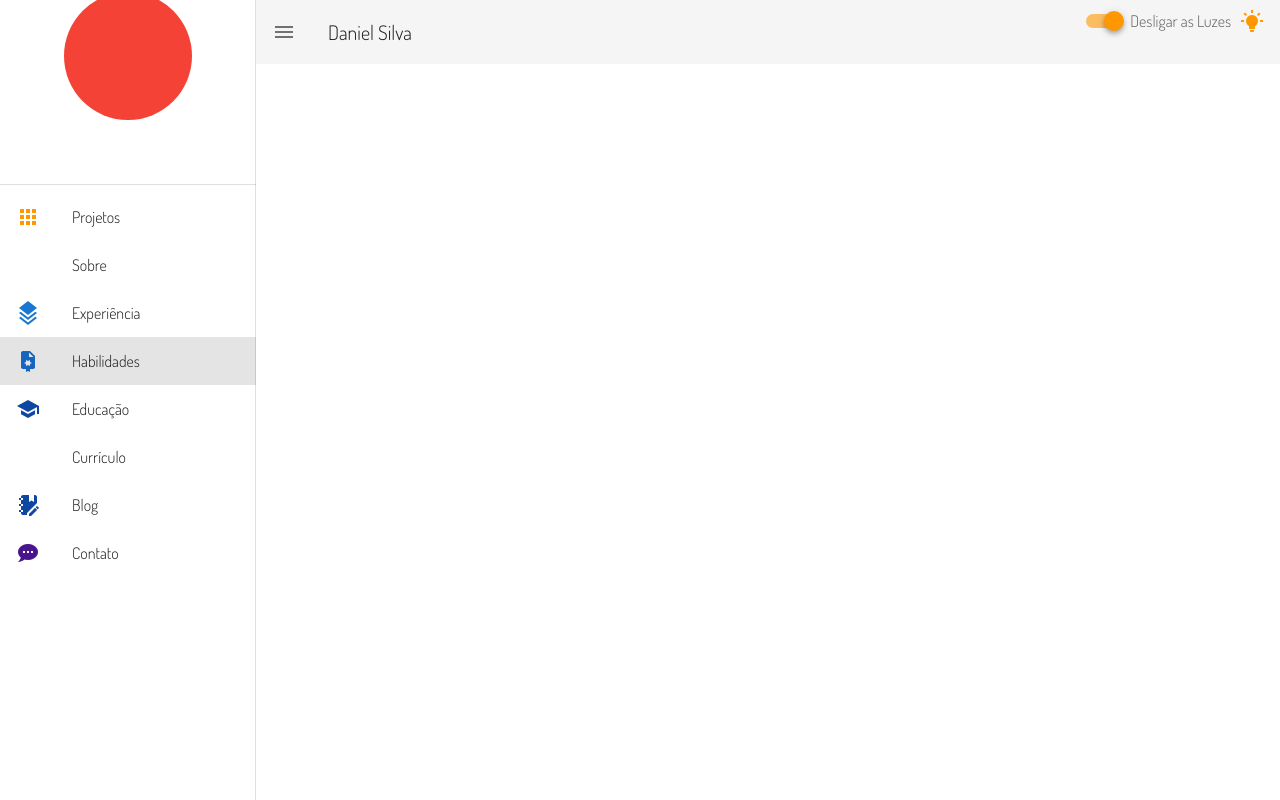
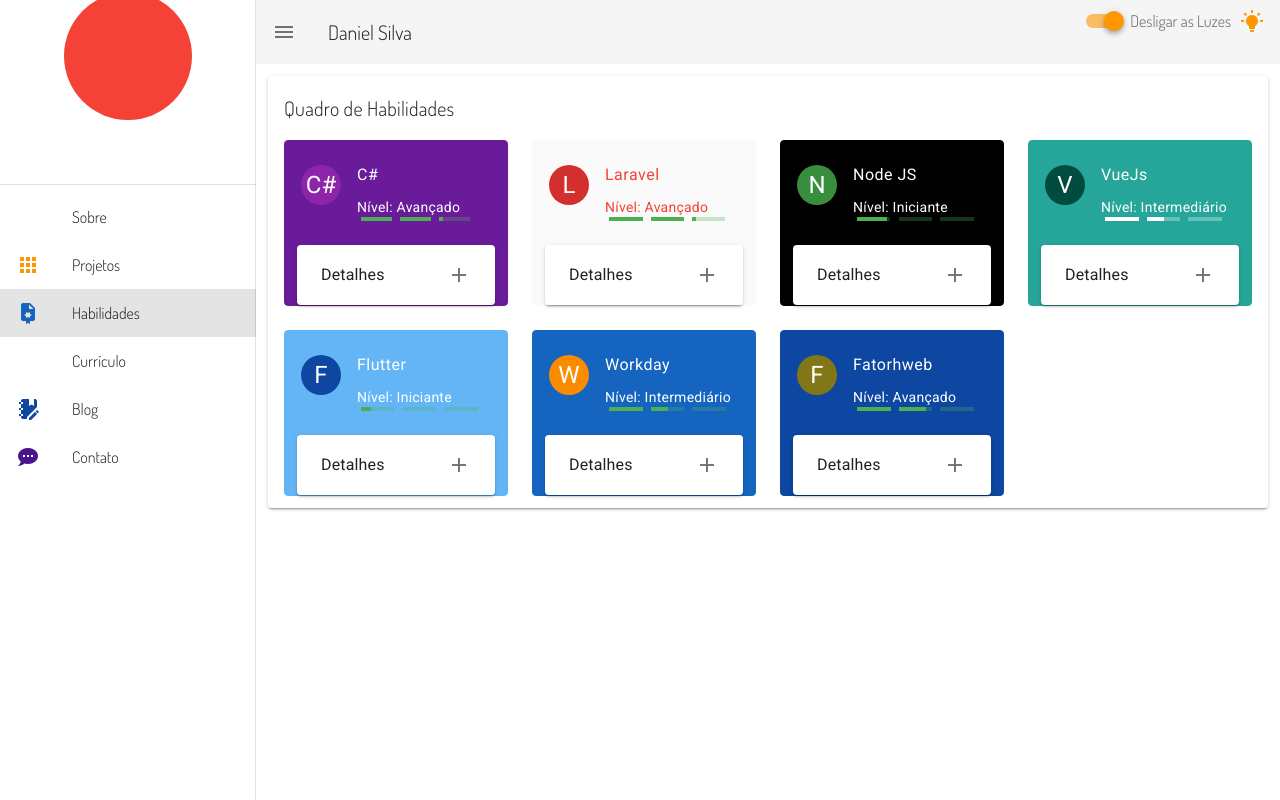
Before and after one commit to ProgramadorDeValor/portifolio, a Nuxt app: page /skills in a window 1280 px wide. Built offline with nearby package versions, Linux system fonts and the light colour scheme.

Commit message:
Built About and Skills
  Built the page about and Skills, put together with about the Education. Added extra Project in Project. Removed Education from Menu and changed about position

```diff
--- a/components/SystemKnowledge.vue
+++ b/components/SystemKnowledge.vue
@@ -15,7 +15,7 @@
           <v-list-item>
             <v-list-item-avatar :color="avatarColor">
               <slot name="avatar">
-                <span class="white--text headline">{{ avatarLetter }}</span>
+                <span class="white--text headline">{{ initialLetter }}</span>
               </slot>
             </v-list-item-avatar>
             <v-list-item-content>
@@ -54,7 +54,6 @@
         <v-expansion-panels accordion hover>
           <v-expansion-panel>
             <v-expansion-panel-header
-              :color="descriptionTitleColor"
               ripple
               expand-icon="mdi-plus"
             >
@@ -62,7 +61,7 @@
                 {{ descriptionTitle }}
               </div>
             </v-expansion-panel-header>
-            <v-expansion-panel-content color="primary" eager>
+            <v-expansion-panel-content eager>
               <div class="body-2 pt-2">
                 {{ description }}
               </div>
@@ -89,7 +88,7 @@ export default {
     },
     avatarLetter: {
       type: String,
-      default: 'E'
+      default: ''
     },
     title: {
       type: String,
@@ -105,7 +104,7 @@ export default {
     },
     descriptionTitleColor: {
       type: String,
-      default: 'blue'
+      default: 'white'
     },
     description: {
       type: String,
@@ -134,6 +133,9 @@ export default {
     }
   },
   computed: {
+    initialLetter () {
+      return this.avatarLetter !== '' ? this.avatarLetter : this.title.substr(0, 1)
+    },
     bar1Calc () {
       if (this.barValue < 1)
         return 0
--- a/layouts/default.vue
+++ b/layouts/default.vue
@@ -66,34 +66,22 @@ export default {
       fixed: false,
       items: [
         {
+          icon: 'mdi-face',
+          color: 'blue',
+          title: 'Sobre',
+          to: '/about'
+        },
+        {
           icon: 'mdi-apps',
           color: 'orange',
           title: 'Projetos',
           to: '/'
         },
         {
-          icon: 'mdi-face',
-          color: 'blue',
-          title: 'Sobre',
-          to: '/about'
-        },
-        {
-          icon: 'mdi-layers-triple',
-          color: 'blue darken-2',
-          title: 'Experiência',
-          to: '/experience'
-        },
-        {
           icon: 'mdi-file-certificate',
           color: 'blue darken-3',
           title: 'Habilidades',
           to: '/skills'
-        },
-        {
-          icon: 'mdi-school',
-          color: 'blue darken-4',
-          title: 'Educação',
-          to: '/education'
         },
         {
           icon: 'mdi-pdf-box',
@@ -122,9 +110,6 @@ export default {
     }
   },
   computed: {
-    lightsOn () {
-      return !this.$vuetify.theme.dark
-    }
   },
   methods: {
     changeToDarkMode (val) {
--- a/pages/about.vue
+++ b/pages/about.vue
@@ -1,7 +1,7 @@
 <template>
   <v-row>
     <v-card
-      class="mx-auto"
+      class="mx-2"
       color="primary"
       dark
     >
@@ -15,7 +15,7 @@
         <span class="title font-weight-light">Quem sou eu ?</span>
       </v-card-title>
 
-      <v-card-text class="headline font-weight-bold">
+      <v-card-text class="headline font-weight-bold white--text">
         {{ aboutMe }}
       </v-card-text>
 
@@ -39,10 +39,7 @@
         <div class="font-weight-bold ml-8 mb-2 title text-center">
           Experiências
         </div>
-        <v-timeline
-          align-top
-          :dense="$vuetify.breakpoint.smAndDown"
-        >
+        <v-timeline>
           <v-timeline-item
             v-for="(item, i) in experienceItems"
             :key="i"
@@ -50,6 +47,12 @@
             :icon="item.icon"
             fill-dot
           >
+            <template #opposite>
+              <span
+                :class="`headline font-weight-bold blue--text`"
+                v-text="item.year"
+              />
+            </template>
             <v-card
               :color="item.color"
               dark
@@ -57,33 +60,51 @@
               <v-card-title class="title">
                 {{ item.title }}
               </v-card-title>
-              <v-card-text class="white text--primary">
-                <p>{{ item.description }}</p>
-                <v-icon color="black">
-                  mdi-laravel
-                </v-icon>
+              <v-card-text v-if="item.description" class="pt-2">
+                <p
+                  v-for="(line,i) in item.description"
+                  :key="i"
+                  class="body-1 white--text"
+                >
+                  {{ line }}
+                </p>
               </v-card-text>
-              <v-row class="mx-1 align-start">
-                <v-col
-                  v-for="(system, index) in item.systems"
-                  :key="index"
-                  cols="12"
-                  sm="6"
-                  xl="4"
+            </v-card>
+          </v-timeline-item>
+        </v-timeline>
+        <div class="font-weight-bold ml-8 mb-2 title text-center">
+          Educação
+        </div>
+        <v-timeline>
+          <v-timeline-item
+            v-for="(item, i) in educationItems"
+            :key="i"
+            :color="item.color"
+            :icon="item.icon"
+            fill-dot
+          >
+            <template #opposite>
+              <span
+                :class="`headline font-weight-bold blue--text`"
+                v-text="item.year"
+              />
+            </template>
+            <v-card
+              :color="item.color"
+              dark
+            >
+              <v-card-title class="title">
+                {{ item.title }}
+              </v-card-title>
+              <v-card-text v-if="item.description" class="pt-2">
+                <p
+                  v-for="(line,i) in item.description"
+                  :key="i"
+                  class="body-1 white--text"
                 >
-                  <system-knowledge
-                    :title="system.title"
-                    :level="system.level"
-                    :bar-value="system.bar"
-                    :description="system.description"
-                    :avatar-letter="system.avatarLetter"
-                    :avatar-color="system.avatarColor"
-                    :card-color="system.cardColor"
-                    :text-color="system.textColor"
-                    :description-title-color="system.descriptionTitleColor"
-                  />
-                </v-col>
-              </v-row>
+                  {{ line }}
+                </p>
+              </v-card-text>
             </v-card>
           </v-timeline-item>
         </v-timeline>
@@ -95,58 +116,65 @@
 
 </style>
 <script>
-import { SystemKnowledge } from '../components/SystemKnowledge'
 export default {
   name: 'About',
-  components: { SystemKnowledge },
   data () {
     return {
       aboutMe: '"Um desenvolvedor backend que adora discutir e desenvolver ideias e projetos novos. Meus pontos ' +
         'mais fortes estão em C# e Laravel e atualmente caminhando também no aprendizado de VueJS para aumentar minhas habilidades no frontend."',
       experienceItems: [
         {
-          title: 'Analista de Sistemas III - Amcor - 2018 - Presente',
+          title: 'Analista de Sistemas III - Amcor',
           icon: 'mdi-star',
+          year: '2018 - Presente',
           color: 'primary',
-          description: 'Atuando em um time glogbal de desenvolvimento ' +
-            'Workday - Integrações e Relatórios',
-          systems: [
-            {
-              title: 'C#',
-              level: 'Intermediário',
-              bar: 66,
-              avatarLetter: 'C'
-            },
-            {
-              title: 'Laravel',
-              avatarColor: 'orange darken-2',
-              level: 'Intermediário',
-              bar: 66,
-              avatarLetter: 'L',
-              cardColor: 'white',
-              textColor: 'black',
-              descriptionTitleColor: 'primary'
-            },
-            {
-              title: 'Workday',
-              level: 'Intermediário',
-              bar: 50,
-              description: 'Desenvolvimento de Relatórios, Integrações e BIRT',
-              avatarLetter: 'W'
-            }
+          description: [
+            'Atuando em um time glogbal de desenvolvimento. ',
+            '- Workday relatórios e Integrações',
+            '- Desenvolvimento e manutenção em C# e Vb.net para sistemas de Chão de Fábrica.']
+        },
+        {
+          title: 'Analista de Negócios - Bemis/Amcor',
+          year: '2016 - 2018',
+          icon: 'mdi-account',
+          color: 'primary',
+          description: [
+            '- Propor padrões, procedimentos e fornecer suporte técnico na identificação das alternativas e oportunidades de aplicações de Tecnologias de Informação para as áreas de RH.',
+            '- Avaliação das evoluções de versões dos sistemas de RH identificando os impactos no modelo já implantado e o custo benefício dessas atualizações.',
+            '- Participar das elaborações de "Business Case" de Projetos relacionados aos processos, gerando subsídios para decisões relativas à implementação.',
+            '- Avaliar continuamente os Projetos relacionados à área de RH, aferindo os benefícios esperados e calculando os referidos retornos do capital empregado (ROI).',
+            '- Participar de reuniões com fornecedores de soluções e áreas administrativas da empresa para prestar suporte e esclarecer o atendimento aos requerimentos definidos e o completo entendimento das necessidades de TI e negócio.',
+            '- Promover o relacionamento externo com fornecedores para o perfeito atendimento das necessidade e estratégias da companhia.',
+            '- Desenvolvimento de Correções e Melhorias para o Fatorhweb'
           ]
         },
         {
-          title: 'Analista de Negócios - Bemis/Amcor - 2016 - 2018',
+          title: 'Estagiário Analista de Negócios - Bemis',
+          year: '2014 - 2016',
           icon: 'mdi-account',
-          color: 'accent',
-          description: 'ashudauhdshuauhduhahud'
+          color: 'primary'
+        }
+      ],
+      educationItems: [
+        {
+          title: 'USP/ESALQ - MBA - Gestão de Negócios',
+          icon: 'mdi-briefcase',
+          year: '2019 - 2021',
+          color: 'primary'
         },
         {
-          title: 'Estagiário Analista de Negócios - Bemis - 2014 - 2016',
-          icon: 'mdi-account',
-          color: 'accent',
-          description: 'ashudauhdshuauhduhahud'
+          title: 'IFSP - Análise e Desenvolvimento de Sistemas',
+          year: '2013 - 2016',
+          icon: 'mdi-glasses',
+          color: 'green'
+        },
+        {
+          title: 'SENAI - Técnico em eletrônica',
+          year: '2011 - 2012',
+          icon: 'mdi-memory',
+          color: 'red',
+          description: [
+            'Ênfase em automação']
         }
       ]
     }
--- a/pages/index.vue
+++ b/pages/index.vue
@@ -48,6 +48,14 @@ export default {
           description: 'Um pequeno app em C# usando windows forms que inicializa diretamente como um TrayIcon.',
           technologies: 'csharp,github',
           linkButton: 'https://github.com/ProgramadorDeValor/TrayIconExampleCsharp'
+        },
+        {
+          id: 4,
+          title: 'Molezinha',
+          description: 'Um pacote que implementa a Lógica do Porto (Software Architectural Pattern), sem modificar o core' +
+            ' do Laravel, podendo ser usado em concomitante com a estrutura original',
+          technologies: 'laravel,github',
+          linkButton: 'https://github.com/ProgramadorDeValor/molezinha-porto-laravel'
         }
       ]
     }
--- /dev/null
+++ b/pages/skills.vue
@@ -0,0 +1,105 @@
+<template>
+  <v-card>
+    <v-card-title> Quadro de Habilidades</v-card-title>
+    <v-row class="mx-1 align-start">
+      <v-col
+        v-for="(system, index) in systems"
+        :key="index"
+        cols="12"
+        sm="4"
+        md="3"
+      >
+        <system-knowledge
+          :title="system.title"
+          :level="system.level"
+          :bar-value="system.bar"
+          :progress-bar-color="system.barColor"
+          :description="system.description"
+          :avatar-letter="system.avatarLetter"
+          :avatar-color="system.avatarColor"
+          :card-color="system.cardColor"
+          :text-color="system.textColor"
+          :description-title-color="system.descriptionTitleColor"
+        />
+      </v-col>
+    </v-row>
+  </v-card>
+</template>
+<style scoped>
+
+</style>
+<script>
+import { SystemKnowledge } from '../components/SystemKnowledge'
+
+export default {
+  name: 'Skills',
+  components: ['SystemKnowledge'],
+  data () {
+    return {
+      systems: [
+        {
+          title: 'C#',
+          level: 'Avançado',
+          avatarColor: 'purple darken-1',
+          cardColor: 'purple darken-3',
+          bar: 70,
+          avatarLetter: 'C#',
+          description: 'Winforms e APIS, certificação 70-483'
+        },
+        {
+          title: 'Laravel',
+          avatarColor: 'red darken-2',
+          cardColor: 'grey lighten-5',
+          textColor: 'red',
+          level: 'Avançado',
+          bar: 70,
+          description: 'APIS e Pacotes Composer'
+        },
+        {
+          title: 'Node JS',
+          avatarColor: 'green darken-2',
+          cardColor: 'black',
+          textColor: 'white',
+          level: 'Iniciante',
+          bar: 30,
+          description: 'API'
+        },
+        {
+          title: 'VueJs',
+          level: 'Intermediário',
+          cardColor: 'teal lighten-1',
+          avatarColor: 'teal darken-4',
+          barColor: 'white',
+          bar: 50,
+          description: 'Desenvolvimento Frontend com Vuetify e NUXTJS'
+        },
+        {
+          title: 'Flutter',
+          level: 'Iniciante',
+          cardColor: 'blue lighten-2',
+          avatarColor: 'blue darken-4',
+          bar: 10,
+          description: 'Em Fase aprendizado'
+        },
+        {
+          title: 'Workday',
+          level: 'Intermediário',
+          cardColor: 'blue darken-3',
+          avatarColor: 'orange darken-1',
+          bar: 50,
+          description: 'Desenvolvimento de Relatórios, Integrações e BIRT Reports'
+        },
+        {
+          title: 'Fatorhweb',
+          level: 'Avançado',
+          cardColor: 'blue darken-4',
+          avatarColor: 'lime darken-4',
+          bar: 60,
+          description: 'Desenvolvimento de Relatórios, Integrações via SQL, ' +
+            'Desenvolvimento de Melhorias e customizações em Java, Suporte e Criação de Rúbricas/Eventos e Acordos Coletivos'
+        }
+      ]
+    }
+  }
+}
+</script>
```
